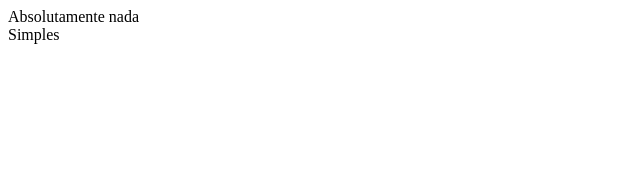
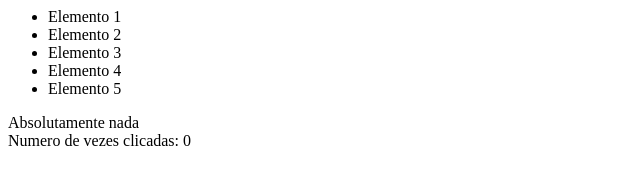
Before and after one commit to cocreare-academy/projeto-js, a plain HTML site: page index.html in a window 1280 px wide. Shown: the whole page, without its empty margins (0-640 px from the left). Drawn offline with Linux system fonts and the light colour scheme.

Commit message:
Menu novo

```diff
--- a/conteudo.html
+++ b/conteudo.html
@@ -1 +1,7 @@
-<div> Simples </div>
+<ul>
+    <li>Elemento 1</li>
+    <li>Elemento 2</li>
+    <li>Elemento 3</li>
+    <li>Elemento 4</li>
+    <li>Elemento 5</li>
+</ul>
--- a/index.html
+++ b/index.html
@@ -6,6 +6,7 @@
     </head>
     <body>
         <!-- <div class="classe" onmouseover="alert('oi');"> -->
+        <div class="menu"></div>
         <div class="classe">
             Absolutamente nada
         </div>
@@ -16,7 +17,7 @@
             var xhttp = new XMLHttpRequest();
             xhttp.onreadystatechange = function() {
                 if (this.readyState == 4 && this.status == 200) {
-                document.getElementById("demo").innerHTML =
+                document.querySelector(".menu").innerHTML =
                     this.responseText;
                 }
             };
```
